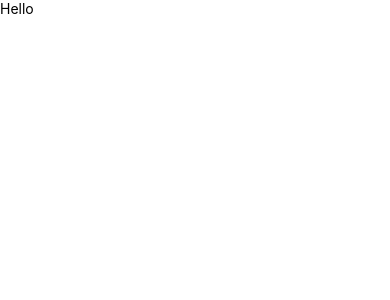
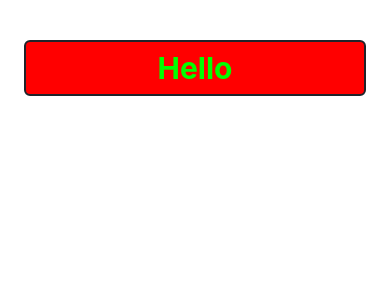
Before and after one commit to awotawa/myFirstReactNativeProject, a React Native app in the folder AwesomeTSProject/: screen / in a window 390 px wide. Shown: the top 300 px of the page. Built offline with nearby package versions, Linux system fonts and the light colour scheme.

Commit message:
feat: implement style component and call in view for red box and green title

```diff
--- a/AwesomeTSProject/App.tsx
+++ b/AwesomeTSProject/App.tsx
@@ -29,10 +29,29 @@ import {
 
 const App = () => {
   return (
-    <View>
-      <Text>Hello</Text>
+    <View style={styles.container}>
+      <Text style={styles.title}>Hello</Text>
     </View>
   )
 };
 
+const styles = StyleSheet.create({
+  container: {
+    flex: 1,
+    padding: 24,
+  },
+  title: {
+    marginTop: 16,
+    paddingVertical: 8,
+    borderWidth: 2,
+    borderColor: '#20232a',
+    borderRadius: 6,
+    backgroundColor: '#FF0000', //red
+    color: '#00FF00',
+    textAlign: 'center',
+    fontSize: 30,
+    fontWeight: 'bold',
+  },
+});
+
 export default App;
```
